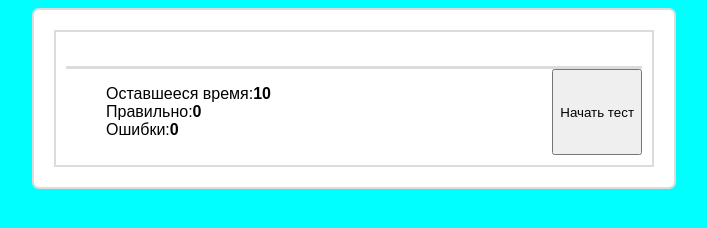
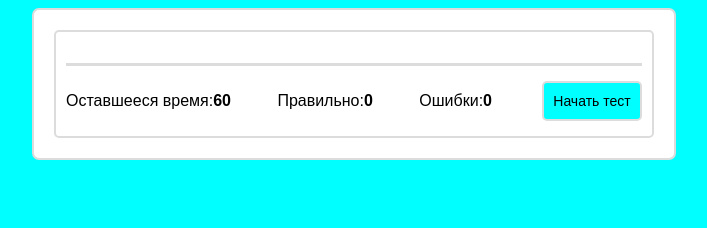
Before and after one commit to dendy01/printSpeed, a website built with webpack: page public/index.html in a window 1280 px wide. Shown: the whole page, without its empty margins (286-993 px from the left). Built offline with nearby package versions, Linux system fonts and the light colour scheme; no server answers.

Commit message:
deleted comments and added time update when clicking on the button

```diff
--- a/bin/cursorPositioner.js
+++ b/bin/cursorPositioner.js
@@ -20,8 +20,6 @@ class CursorPositioner {
       this.previousPosition = this.currentPosition;
       this.currentPosition++;
       this.nextPosition = this.currentPosition + 1;
-    } else {
-      return;
     }
   }
 
--- a/src/index.js
+++ b/src/index.js
@@ -3,29 +3,19 @@ import '../style/style.scss';
 import { CursorPositioner } from '../bin/cursorPositioner.js';
 import { DisplayTyping } from '../bin/displayTyping.js';
 
-
-// const p = document.body.querySelector('.wrapper p');
-// const time = document.body.querySelector('.time b');
-// const right = document.body.querySelector('.right b');
-// const error = document.body.querySelector('.error b');
 const btn = document.body.querySelector('.btn');
-let expiringTime = 10;
-
-
 const displayTyping = new DisplayTyping(document.body);
 
-
+let currentTime = 60;
+let timer;
 let spans = document.body.querySelectorAll('span');
 let cursorPositioner = new CursorPositioner(spans);
 
-// document.addEventListener('keydown', run);
 btn.addEventListener('click', initTest);
 
 await initTest();
 
 function keyDown(event) {
-  console.log(event.key);
-
   switch(event.key) {
     case 'Backspace':
       cursorPositioner.previousSpan.classList.remove('correct', 'incorrect');
@@ -53,20 +43,18 @@ function keyDown(event) {
 }
 
 async function run(event) {
-  console.log('run');
+  let expiringTime = currentTime;
 
   document.removeEventListener('keydown', run);
   document.addEventListener('keydown', keyDown);
-  // await initTest();
 
   setTimeout(async () => {
 
     document.removeEventListener('keydown', keyDown);
-    console.log('stop');
 
   }, expiringTime * 1000);
 
-  const timer = setInterval(() => {
+  timer = setInterval(() => {
     if (expiringTime > 0) {
       expiringTime--;
 
@@ -76,14 +64,14 @@ async function run(event) {
 
     clearInterval(timer);
   }, 1000);
-
 }
 
 async function initTest() {
+  clearInterval(timer);
   displayTyping.p.innerHTML = '';
   displayTyping.correctCharacters.innerText = 0;
   displayTyping.errorCharacters.innerText = 0;
-  displayTyping.time.innerText = 10;
+  displayTyping.time.innerText = currentTime;
 
   const response = await fetch('https://baconipsum.com/api/?type=all-meat&paras=3&start-with-lorem=1&format=html');
   let text = await response.text();
@@ -101,31 +89,3 @@ async function initTest() {
 
   document.addEventListener('keydown', run);
 }
-
-
-//let currentPosition = 0;
-
-// document.addEventListener('keydown', function(event) {
-//   const span = document.body.querySelectorAll('span');
-
-//   const textSpan = span[currentPosition].innerText;
-
-//   if (event.key === 'Backspace') {
-
-//     currentPosition--; // charPosition.prev();
-
-//     if (currentPosition < 1) {
-//       currentPosition = 0;      // charPosition.reset();
-//     }
-
-//     span[currentPosition].classList.remove('correct', 'incorrect');
-//   } else {
-//     if (event.key === textSpan) {
-//       span[currentPosition].classList.add('correct');
-//       span[currentPosition] = `<u>${span[currentPosition]}</u>`;
-//     } else {
-//       span[currentPosition].classList.add('incorrect');
-//     }
-//     currentPosition++; // charPosition.next();
-//   }
-// });
--- a/style/style.scss
+++ b/style/style.scss
@@ -14,19 +14,16 @@ body {
 
 .container {
   border: 2px solid #DCDCDC;
+  border-radius: 5px;
   padding: 10px;
 }
 
 .content {
-  justify-content: center;
-  align-items: center;
-  display: inline-block;
   border-radius: 5px;
   text-align: justify;
 
-
   p {
-    font-size: 20px;
+    font-size: 21px;
   }
 }
 
@@ -34,8 +31,23 @@ body {
   border-top: 3px solid #DCDCDC;
   display: flex;
   justify-content: space-between;
+  align-items: center;
+  padding-top: 10px;
+
+  .btn {
+    width: 100px;
+    height: 40px;
+    font-size: 14px;
+    border-radius: 5px;
+    background-color: #00FFFF;
+    border: 2px solid #DCDCDC;
+  }
 
   .info-text {
+    padding: 0;
+    width: calc(100% - 150px);
+    display: flex;
+    justify-content: space-between;
     list-style: none;
   }
 }
```
